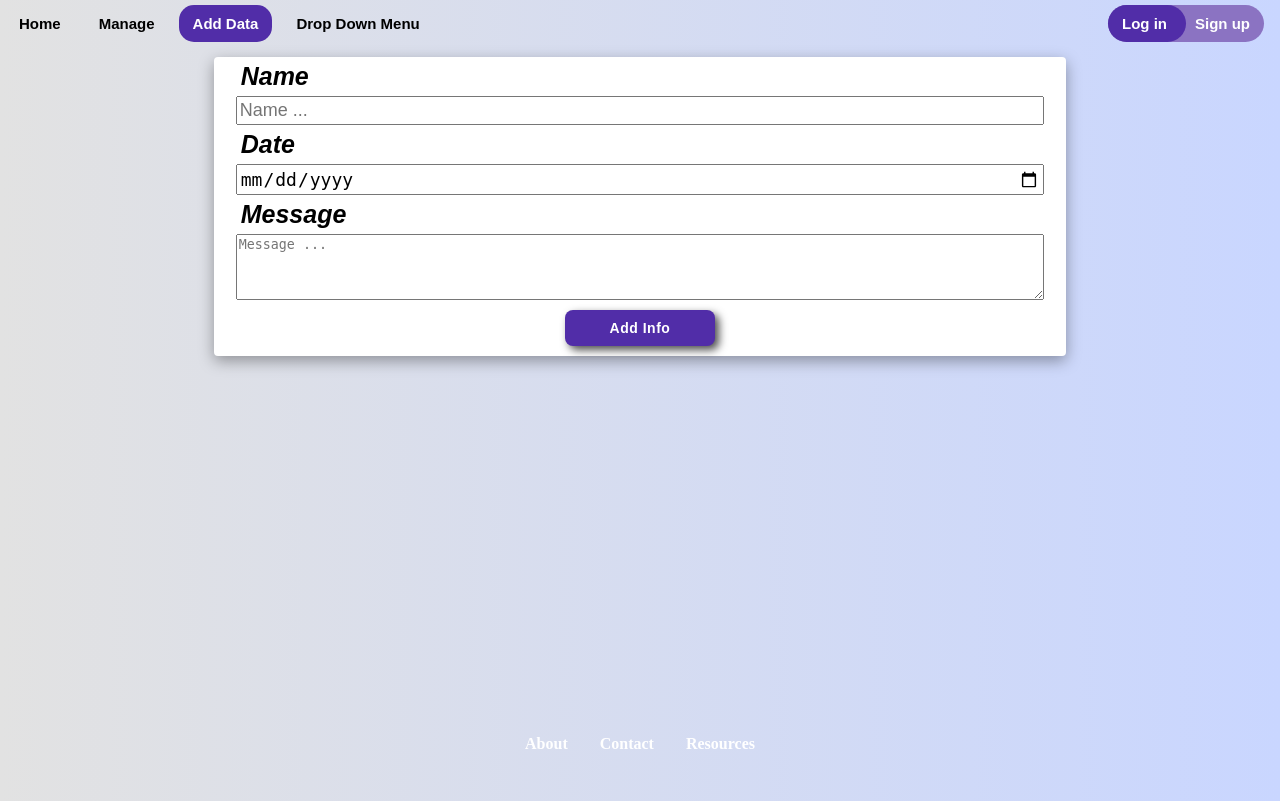
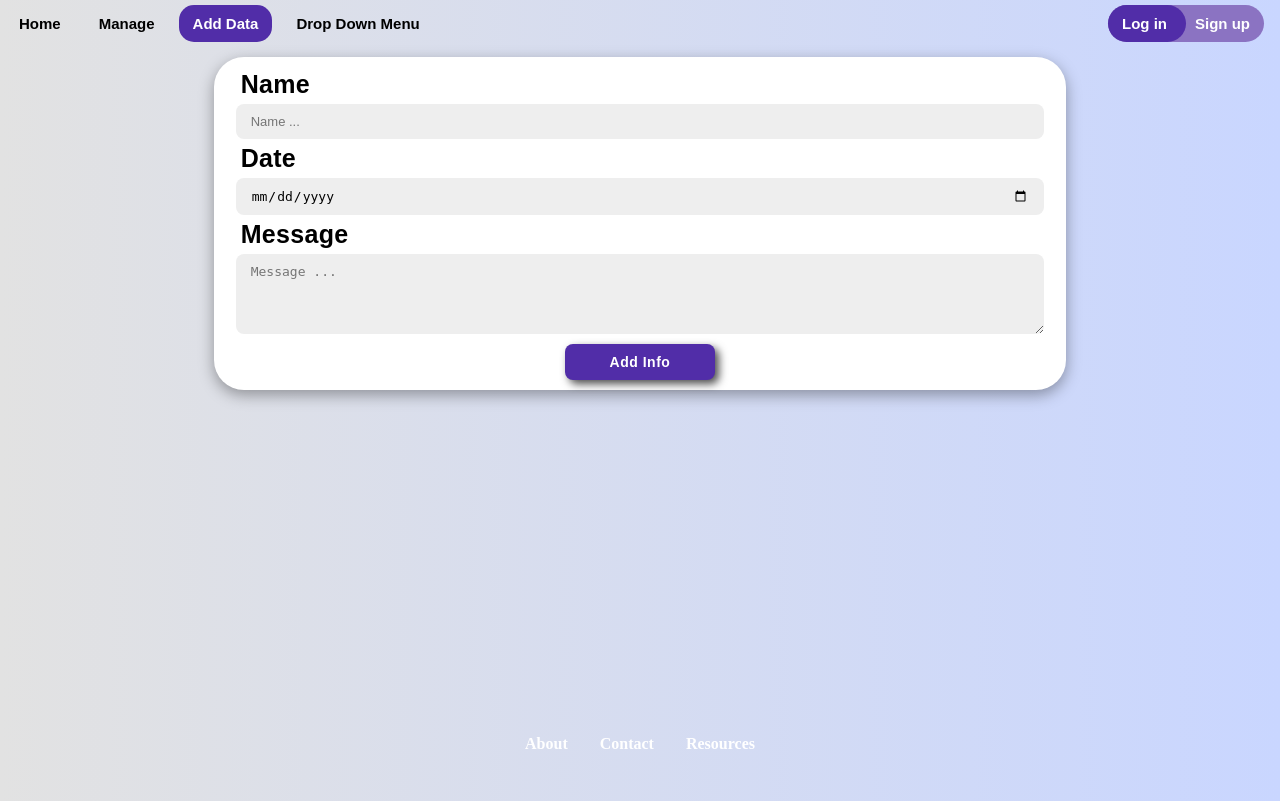
Before and after one commit to AuricFox/flask_template, a Flask app: page /manage/add in a window 1280 px wide. Run offline with Flask 3, Linux system fonts and the light colour scheme; parts of the project's set-up code (start-up, migrations or seed data) failed here and were passed over.

Commit message:
Adding main-topics class and styling it's contents

```diff
--- a/app/static/css/base.css
+++ b/app/static/css/base.css
@@ -103,7 +103,7 @@ body {
     justify-content: space-around;
     background-color: #FFFFFF;
     box-shadow: 4px 4px 8px #000;
-    z-index: 1;
+    z-index: 5;
     width: 100%;
     position: absolute;
     left: 0;
@@ -204,20 +204,21 @@ body {
     display: flex;
     flex-direction: column;
     align-items: center;
+    justify-content: center;
+}
+
+.main-topics {
+    display: flex;
+    flex-direction: column;
+    width: 95%;
+    align-items: center;
+    justify-content: center;
 }
 
 @media screen and (max-width: 750px) {
-    .side-nav {
-        width: 25%;
-    }
-
-    .topics {
-        width: 75%;
-    }
-
-    .extras {
-        display: none;
-    }
+    .side-nav {width: 25%;}
+    .topics {width: 75%;}
+    .extras {display: none;}
 }
 
 /* ========== Side bar ========== */
@@ -255,11 +256,11 @@ body {
 
 .topic {
     background-color: #FFFFFF;
-    border-radius: 4px;
+    border-radius: 30px;
     display: flex;
     flex-direction: column;
     align-items: center;
-    width: 95%;
+    width: 100%;
     margin: 1rem 0;
     padding: 1rem 0;
 }
@@ -314,8 +315,9 @@ body {
     color: #000;
     font-size: 25px;
     font-family: Arial, sans-serif;
-    font-style: italic;
+    font-style: normal;
     font-weight: bold;
+    letter-spacing: 0.3px;
     padding: 5px;
     width: 100%;
 }
@@ -337,8 +339,8 @@ body {
 
 .sub-topic {
     text-decoration: none;
-    background-color: rgb(255, 255, 255);
-    color: rgb(0, 0, 0);
+    background-color: #FFFFFF;
+    color: #000;
     border-radius: 10px;
     padding: 1rem;
     margin: 1rem;
@@ -384,10 +386,11 @@ body {
 /* ========== Info Table ========== */
 
 .info-table {
-    width: 95%;
-    margin: 1rem 0 1rem 0;
-    padding: 1rem 0 1rem 0;
-    border-radius: 8px;
+    width: 100%;
+    margin: 1rem 0;
+    border: 1px solid #512da8;
+    border-radius: 4px;
+    overflow: hidden;
 }
 
 table {
@@ -483,11 +486,11 @@ tr:last-child td {
 
 .record-form {
     background-color: #FFFFFF;
-    width: 95%;
+    width: 100%;
     display: flex;
     flex-direction: column;
     align-items: center;
-    border-radius: 4px;
+    border-radius: 30px;
     margin-top: 10px;
 }
 
@@ -496,19 +499,22 @@ tr:last-child td {
     flex-direction: column;
     align-items: center;
     width: 95%;
-
 }
 
-input {
-    width: 100%;
-    font-size: 18px;
-    padding: 2px;
+.form-topic:first-child{
+    margin-top: 8px;
 }
 
-textarea {
+.record-form input,
+.record-form textarea {
+    background-color: #eee;
+    border: none;
+    padding: 10px 15px;
+    font-size: 13px;
+    border-radius: 8px;
     max-width: 100%;
     min-width: 100%;
-    padding: 2px;
+    outline: none;
 }
 
 /* ========== footer ========== */
--- a/app/templates/base.html
+++ b/app/templates/base.html
@@ -46,7 +46,9 @@
 
             <!-- Main content section -->
             <div class="topics">
-                {% block content %}{% endblock %}
+                <div class="main-topics">
+                    {% block content %}{% endblock %}
+                </div>
 
                 <div class="footer-tile">
                     <footer class="footer" id="foot">
```
Also changed, not shown: app/static/css/login.css (+9 -4 lines), app/templates/login/login.html (+2 -6 lines), app/static/js/login.js (added), data/app.db.
